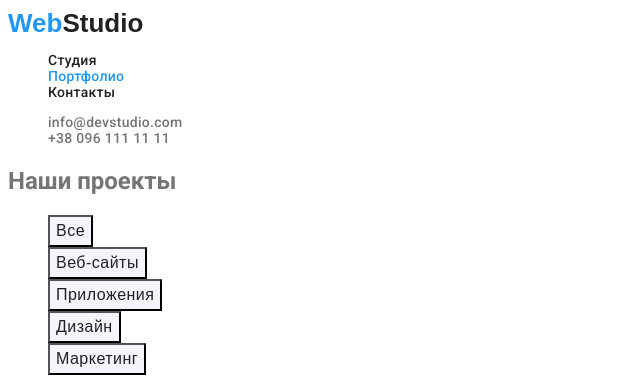
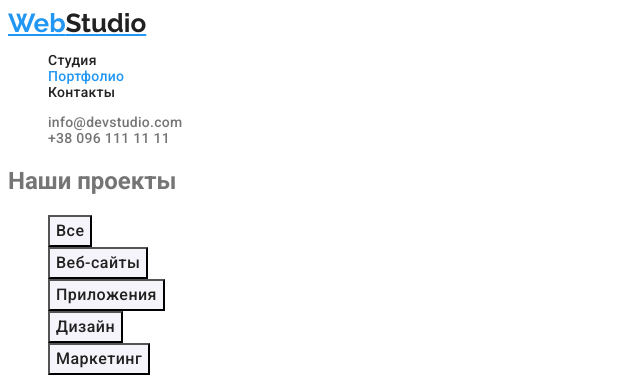
Before and after one commit to OlgaMykhailova/goit-markup-hw-02, a plain HTML site: page portfolio.html in a window 1280 px wide. Shown: the top 388 px of the page, without its empty margins (0-640 px from the left). Drawn offline with Linux system fonts and the light colour scheme.

Commit message:
Corrected comments from the mentor

```diff
--- a/css/styles.css
+++ b/css/styles.css
@@ -2,7 +2,7 @@
   --primary-text-color: #757575;
   --secondary-text-color: #212121;
   --third-text-color: #ffffff;
-  --footer-text-color: gba(255, 255, 255, 0.6);
+  --footer-text-color: rgba(255, 255, 255, 0.6);
   --accent-color: #2196f3;
   --primary-bg-color: #ffffff;
   --secondary-bg-color: #f5f4fa;
@@ -32,7 +32,7 @@ body {
 .logo {
   color: var(--accent-color);
 
-  font-family: railway, sans-serif;
+  font-family: raleway, sans-serif;
   font-weight: 700;
   font-size: 26px;
   line-height: 1.19;
@@ -82,6 +82,7 @@ body {
 .button-main,
 .button-secondary {
   cursor: pointer;
+  font-family: roboto, sans-serif;
 }
 .button-secondary {
   color: var(--third-text-color);
--- a/portfolio.html
+++ b/portfolio.html
@@ -14,7 +14,7 @@
 
 <body>
     <header>
-        <a class="logo link" href="">Web<span class="logo-black">Studio</span></a>
+        <a class="logo" href="">Web<span class="logo-black">Studio</span></a>
         <nav class="site-nav">
             <ul class="list">
                 <li><a class="link" href="./index.html">Студия</a></li>
```
